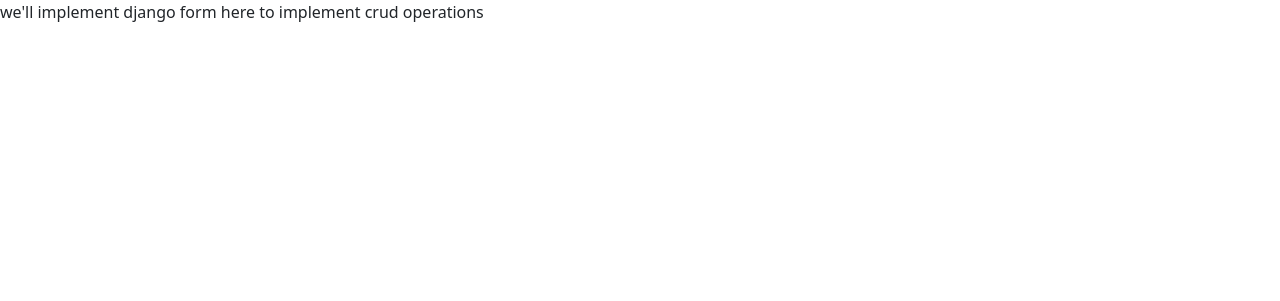
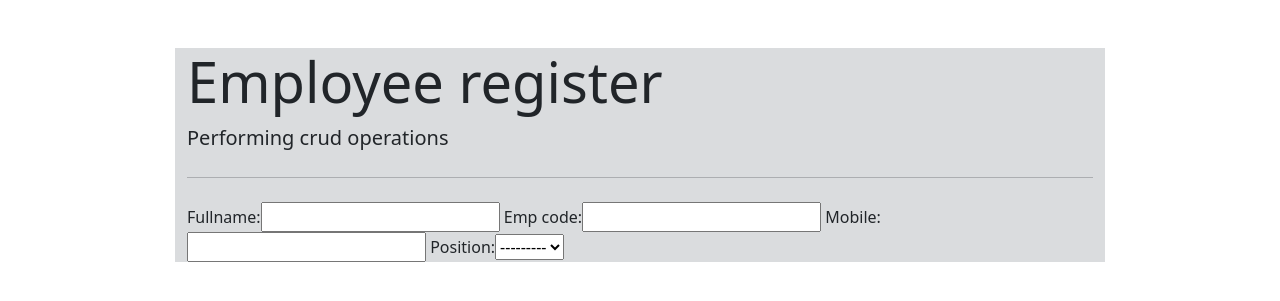
Before and after one commit to CodeBot-del/CRUD-with-Django, a Django app: page /employee/ in a window 1280 px wide. Shown: the top 301 px of the page. Run offline with Django 3.2, Linux system fonts and the light colour scheme; data that the repository does not hold is empty; some libraries are stand-ins or nearby versions.

Commit message:
displayed the form from the model

```diff
--- /dev/null
+++ b/register/forms.py
@@ -0,0 +1,7 @@
+from django import forms
+from .models import Employee
+
+class EmployeeForm(forms.ModelForm):
+    class Meta:
+        model = Employee
+        fields = '__all__'
--- a/register/templates/register/base.html
+++ b/register/templates/register/base.html
@@ -7,11 +7,23 @@
     <title>Register</title>
     <link href="https://cdn.jsdelivr.net/npm/bootstrap@5.1.3/dist/css/bootstrap.min.css" rel="stylesheet"
     integrity="sha384-1BmE4kWBq78iYhFldvKuhfTAU6auU8tT94WrHftjDbrCEXSU1oBoqyl2QvZ6jIW3" crossorigin="anonymous">
+    <link rel="stylesheet" href="https://cdnjs.cloudflare.com/ajax/libs/font-awesome/6.1.1/css/all.min.css">
 </head>
+
     <body>
-        {%block content%}
+        <div class="container">
+            <div class="col-md-10 offset-md-1 mt-5">
+                <div class="container bg-secondary bg-opacity-25">
+                    <h1 class="display-4">Employee register</h1>
+                    <p class="lead font-italic">Performing crud operations</p>
+                    <hr class="my-4">
 
-        {%endblock content%}
+                        {%block content%}
+
+                        {%endblock content%}
+                </div>
+            </div>
+        </div>
 
         <script src="https://cdn.jsdelivr.net/npm/bootstrap@5.1.3/dist/js/bootstrap.bundle.min.js"
         integrity="sha384-ka7Sk0Gln4gmtz2MlQnikT1wXgYsOg+OMhuP+IlRH9sENBO0LRn5q+8nbTov4+1p" crossorigin="anonymous"></script>
--- a/register/templates/register/employee_form.html
+++ b/register/templates/register/employee_form.html
@@ -1,5 +1,6 @@
 {%extends "register/base.html"%}
 
 {%block content%}
-<p>we'll implement django form here to implement crud operations</p>
+
+{{form}}
 {%endblock content%}
--- a/register/views.py
+++ b/register/views.py
@@ -1,11 +1,21 @@
 from django.shortcuts import render
+from .forms import EmployeeForm
 
 # Create your views here.
 def employee_list(request):
+
     return render(request, "register/employee_list.html")
 
+
+
 def employee_form(request):  #for create and update employee
-    return render(request, "register/employee_form.html")
+
+    form = EmployeeForm()
+
+    return render(request, "register/employee_form.html", {'form': form})
+
+
 
 def employee_delete(request):
+
     return
```
